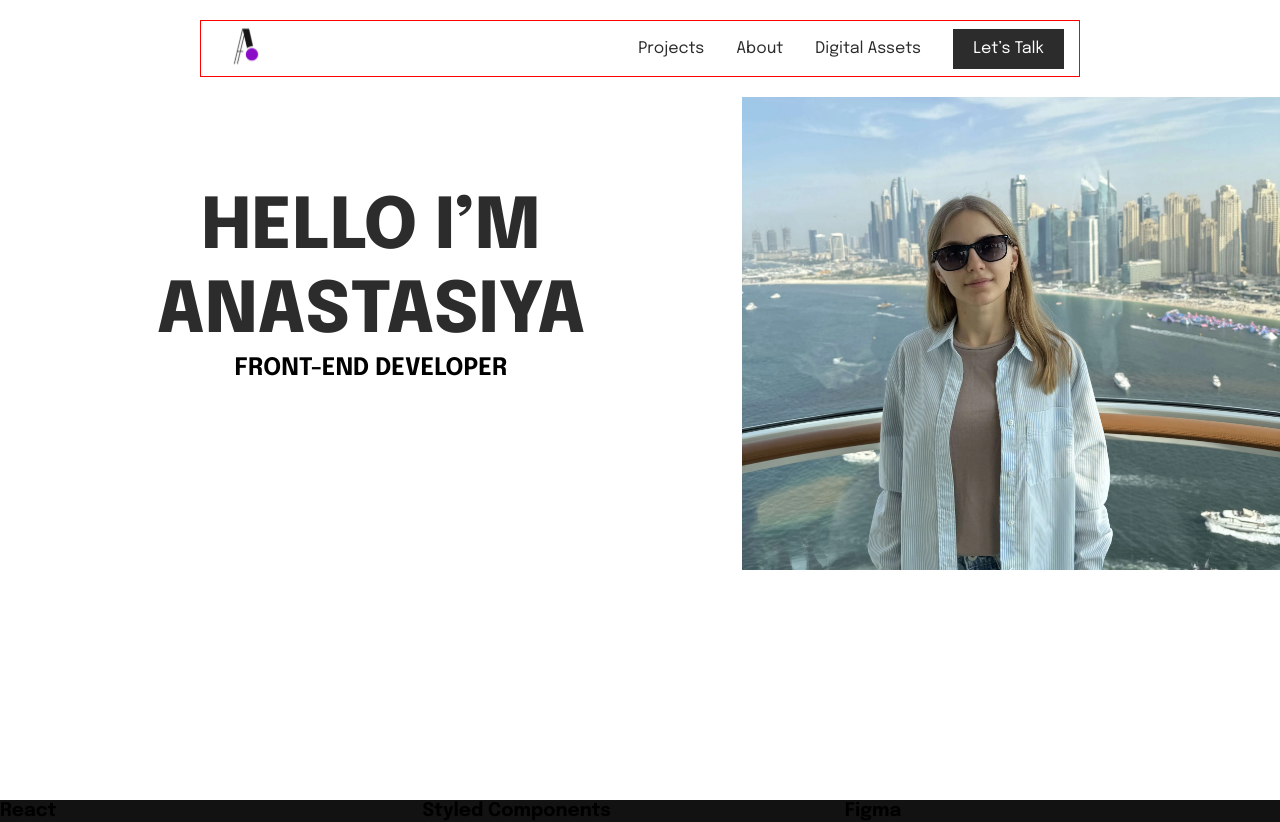
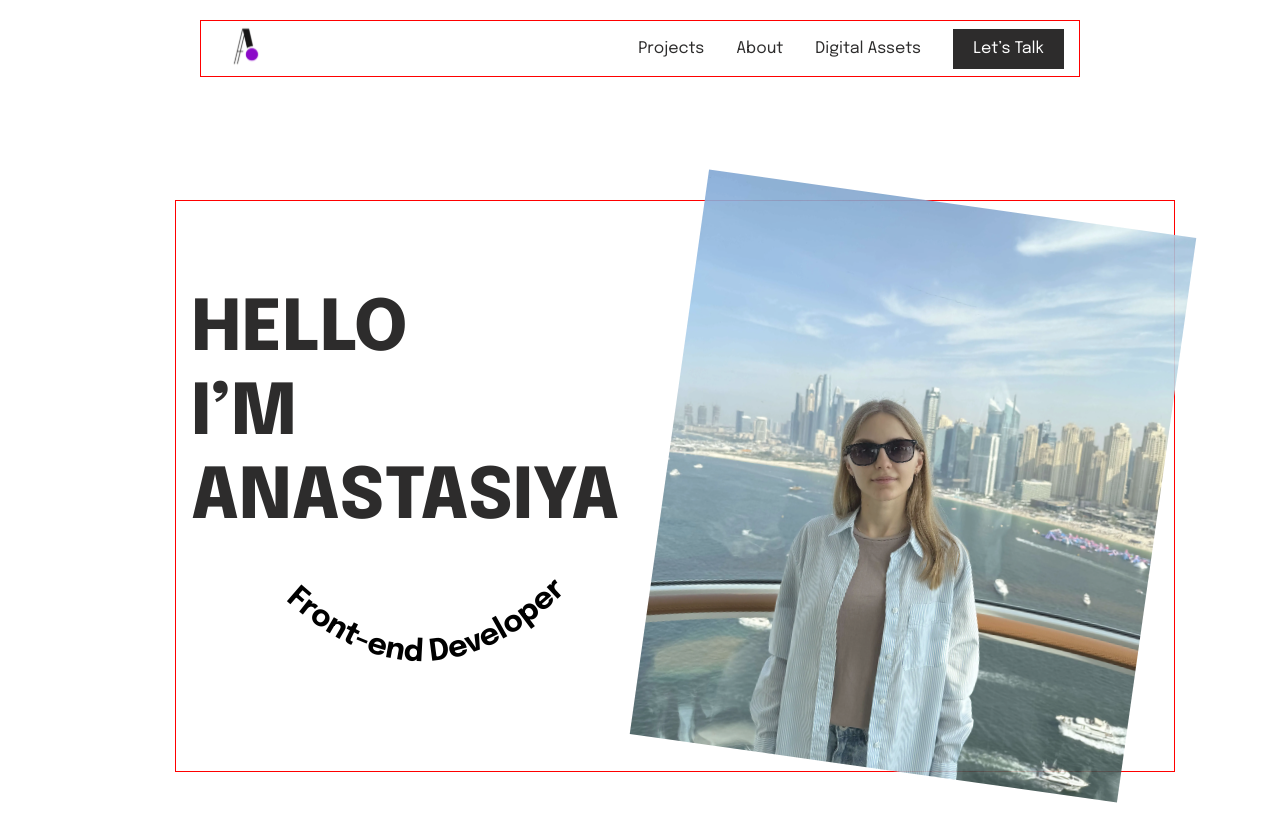
Before and after one commit to KamzeyevaAnastasiya/Portfolio, a React (Vite) app: page / in a window 1280 px wide. Shown: the top 822 px of the page. Built offline with nearby package versions, Linux system fonts and the light colour scheme.

Commit message:
Refactoring

```diff
--- a/src/layout/sections/main/Main.tsx
+++ b/src/layout/sections/main/Main.tsx
@@ -2,32 +2,35 @@ import styled from 'styled-components';
 import photo from '../../../assets/images/myPhoto.webp'
 import { FlexWrapper } from '../../../components/FlexWrapper';
 import { SectionTitle } from '../../../components/SectionTitle'
+import { Container } from '../../../components/Container';
+import { MainTitle } from '../../../components/h1/H1';
 
 export const Main = () => {
     return (
         <StyledMain>
-            <FlexWrapper align={"center"} justify={"space-around"}>
-                <div>
-                    <SectionTitle>HELLO I’M ANASTASIYA</SectionTitle>
-                    <MainTitle>FRONT-END DEVELOPER</MainTitle>
-                </div>
-
-                <Photo src={photo} alt="" />
-            </FlexWrapper>
+            <Container>
+                <FlexWrapper align={"center"} justify={"space-around"}>
+                    <FlexWrapper direction={"column"} justify={"center"} align={"left"}>
+                        <SectionTitle>HELLO <br/> I’M ANASTASIYA</SectionTitle>
+                        <MainTitle/>
+                    </FlexWrapper>
+                    <Photo src={photo} alt="My photo" />
+                </FlexWrapper>
+            </Container>
         </StyledMain>
     );
 };
 
 const StyledMain = styled.section`
     min-height: 100vh;
+    display: flex;
+    padding: 200px 105px 105px 175px;
 `
 
 const Photo = styled.img`
     width: 570px;
     height: 570px;
     object-fit: cover;
+    transform: rotate(8deg);
+    opacity: 0.9;
 `
-
-const MainTitle = styled.h1`
-
-`
```
